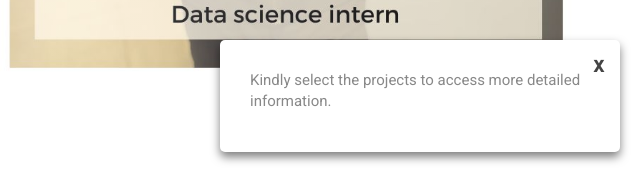
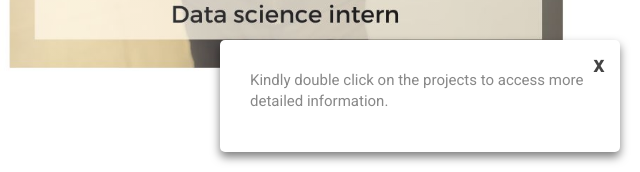
Before and after one commit to LAMENTIS1/vatsavportfolio, a plain HTML site: page index.html in a window 1280 px wide. Shown: the part 628-800 px from the top of the page, 640-1280 px from the left. Drawn offline with Linux system fonts and the light colour scheme; files that its build step writes are made by us from their sources; files whose address does not match are found by name.

Commit message:
Update index.html

```diff
--- a/index.html
+++ b/index.html
@@ -314,7 +314,7 @@
           <div class='float-message'>
 <div class='float-message-inner'>
   <a href="#!" onclick="$('.float-message').hide();" class="close-link">X</a>
-  <p>Kindly select the projects to access more detailed information.</p>
+  <p>Kindly double click on the projects to access more detailed information.</p>
 </div>
 </div>
 <style>.float-message {
```
